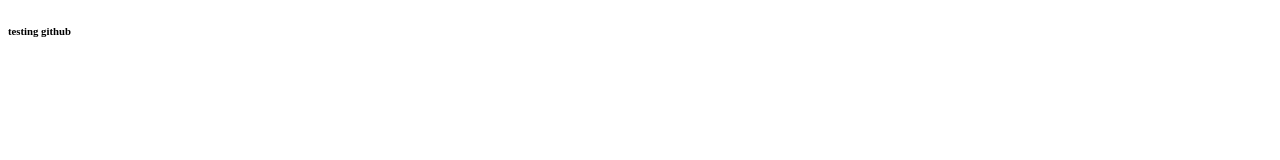
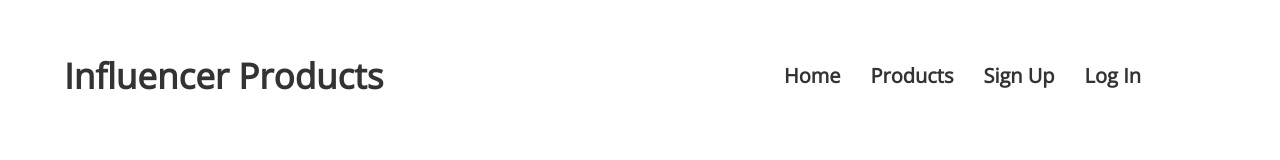
Before and after one commit to sharif-360/second-assignment, a plain HTML site: page index.html in a window 1280 px wide. Drawn offline with nearby package versions, Linux system fonts and the light colour scheme.

Commit message:
navbar done

```diff
--- a/index.html
+++ b/index.html
@@ -6,10 +6,25 @@
     <meta http-equiv="X-UA-Compatible" content="IE=edge">
     <meta name="viewport" content="width=device-width, initial-scale=1.0">
     <title>Second-Assignment</title>
+    <link rel="stylesheet" href="style.css">
 </head>
 
 <body>
-    <h6>testing github</h6>
+    <header>
+        <nav class="container">
+            <div class="nav-title">
+                <h3>Influencer Products</h3>
+            </div>
+            <ul class="nav-menu">
+                <li><a href="">Home</a></li>
+                <li><a href="">Products</a></li>
+                <li><a href="">Sign Up</a></li>
+                <li><a href="">Log In</a></li>
+                <li><a href=""></a></li>
+                <li><a href=""></a></li>
+            </ul>
+        </nav>
+    </header>
 </body>
 
 </html>
--- a/style.css
+++ b/style.css
@@ -0,0 +1,58 @@
+@import url('https://fonts.googleapis.com/css2?family=Open+Sans&display=swap');
+
+*{
+    margin: 0;
+    padding: 0;
+    box-sizing: border-box;
+}
+
+:root{
+    --Heading-tag-color: #333;
+}
+
+body{
+    font-family: 'Open Sans', sans-serif;
+}
+
+.container{
+    width: 90%;
+    margin: 0 auto;
+}
+
+
+/* navbar styling starts here */
+
+nav{
+    display: flex;
+    justify-content: space-between;
+    height: 150px;
+    align-items: center;
+
+}
+
+.nav-menu{
+    display: flex;
+}
+
+.nav-title h3{
+    color: var(--Heading-tag-color);
+    font-size: 35px;
+    font-weight: bold;
+}
+
+.nav-menu li{
+    list-style: none;
+    padding: 15px;
+}
+
+.nav-menu li a{
+    text-decoration: none;
+    font-size: 20px;
+    font-weight: 900;
+    color: #333;
+    #FF9F4A
+}
+
+.nav-menu li a:hover{
+    color: #FF9F4A;
+}
```
